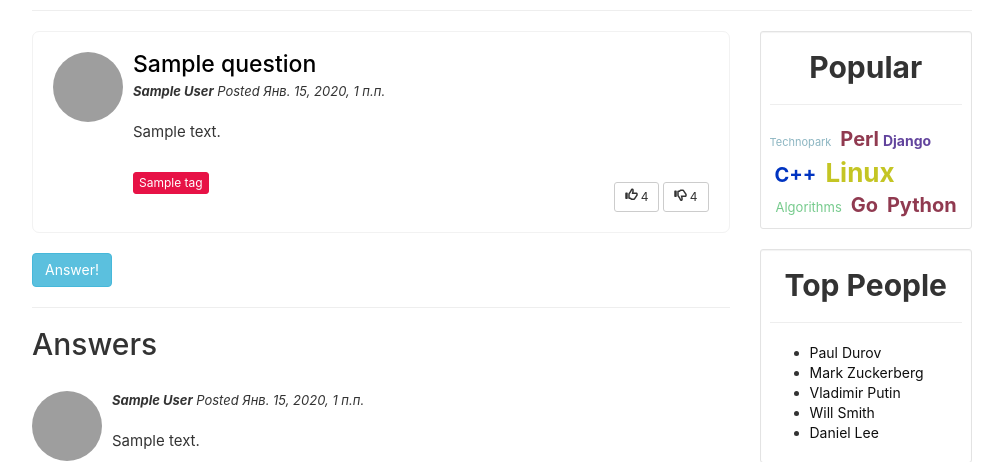
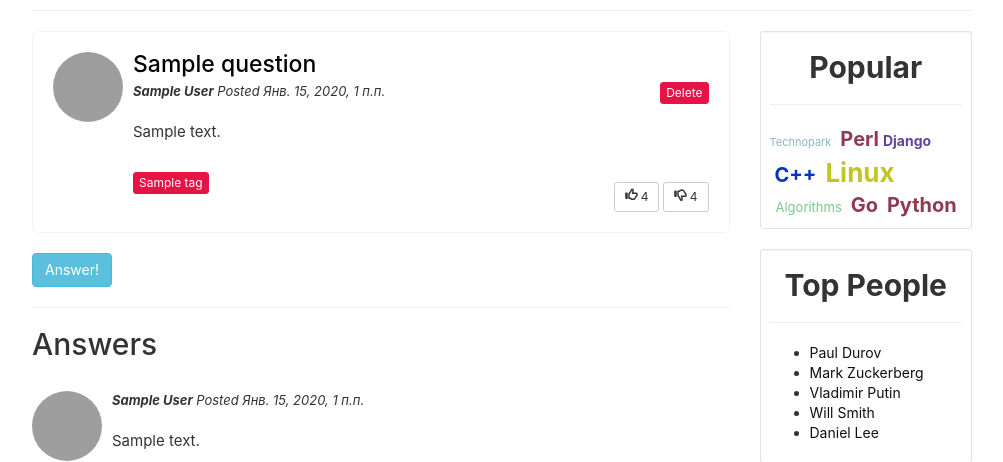
Before and after one commit to Unanoc/tpark_web, a Django app: page /question/1/ in a window 1280 px wide. Shown: the part 51-513 px from the top of the page, without its empty margins (138-1141 px from the left). Run offline with Django 3.2, Linux system fonts and the light colour scheme; the first user in the database is signed in; tables that the repository leaves empty hold one stand-in row (Sample ...); some libraries are stand-ins or nearby versions; grey boxes are pictures that could not be loaded.

Commit message:
added removing question for user

```diff
--- a/question_ask_project/ask_me/static/css/questions.css
+++ b/question_ask_project/ask_me/static/css/questions.css
@@ -38,6 +38,10 @@
     font-size: 23px;
 }
 
+.delete-button {
+    float: right;
+}
+
 /* tags in question block */
 
 .btn-danger {
--- a/question_ask_project/ask_me/templates/question.html
+++ b/question_ask_project/ask_me/templates/question.html
@@ -17,6 +17,18 @@
 
             <div class="media-body">
                 <a href="{% url 'question' question.id %}"><h4 class="media-heading">{{ question.title }}</h4></a>
+
+                {% if user.id == question.author.id%}
+                    <div class="delete-button">
+                        <form action="{% url 'delete_question' %}" method="post">
+                           {% csrf_token %}
+                            <input type="hidden" name="question_id" value="{{ question.id }}"/>
+                            <button type="submit" class="btn btn-danger btn-xs">Delete</button>
+                        </form>
+                    </div>
+                {% endif %}
+
+
                 <small >
                     <i style="font-size: small; font-weight: bold">{{ question.author.first_name}} {{ question.author.last_name }}</i>
                     <i style="font-size: small">Posted {{ question.date }}</i>
--- a/question_ask_project/ask_me/urls.py
+++ b/question_ask_project/ask_me/urls.py
@@ -16,5 +16,9 @@ urlpatterns = [
     url(r'^signup/$', signup, name='signup'),
 
     url(r'^ask/$', new_question, name='new_question'),
-    url(r'^settings/$', settings, name='settings')
+    url(r'^settings/$', settings, name='settings'),
+
+    url(r'^question/delete/$', delete_question, name='delete_question')
+    # url(r'^deleteanswer/$', delete_answer, name='delete_answer'),
+
 ]
--- a/question_ask_project/ask_me/views.py
+++ b/question_ask_project/ask_me/views.py
@@ -1,4 +1,4 @@
-from django.shortcuts import render, redirect
+from django.shortcuts import render, redirect, get_object_or_404
 from django.core.paginator import Paginator, PageNotAnInteger, EmptyPage
 from django.http import Http404
 from django.contrib.auth import authenticate, login, logout
@@ -121,8 +121,9 @@ def new_answer(request, question_id):
 	else:
 		raise Http404
 
-#TODO добавить удаление постов
-#TODO добавить изменение пароля и аватарки и убрать переворот аватарки
+#TODO добавить изменение пароля
+#TODO Likes, Поиск по тегу
+
 @login_required(login_url='/signin/')
 def settings(request):
 	if request.method == 'POST':
@@ -173,3 +174,14 @@ def header_content(type, tag_name=""):
             {'title': 'Tag: ' + tag_name, 'url': 'feed', 'is_active': True},
         ]
     return content_header
+
+
+@login_required(login_url='/signin/')
+def delete_question(request):
+	if request.method == 'POST':
+		question_id = int(request.POST.get('question_id'))
+		question = Question.objects.get(id=question_id)
+		question.delete()
+		return redirect('/')
+	else:
+		raise Http404
```
